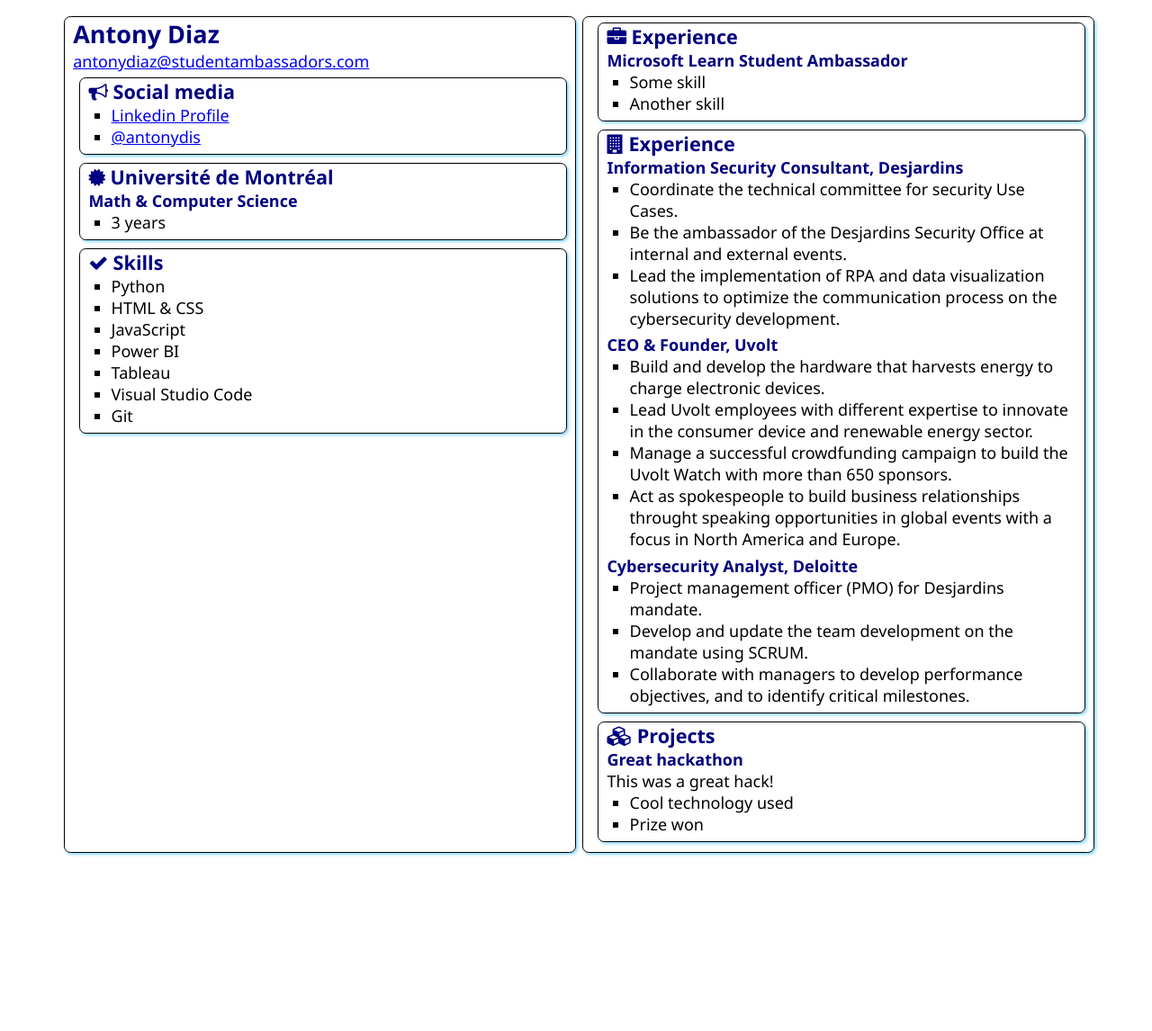
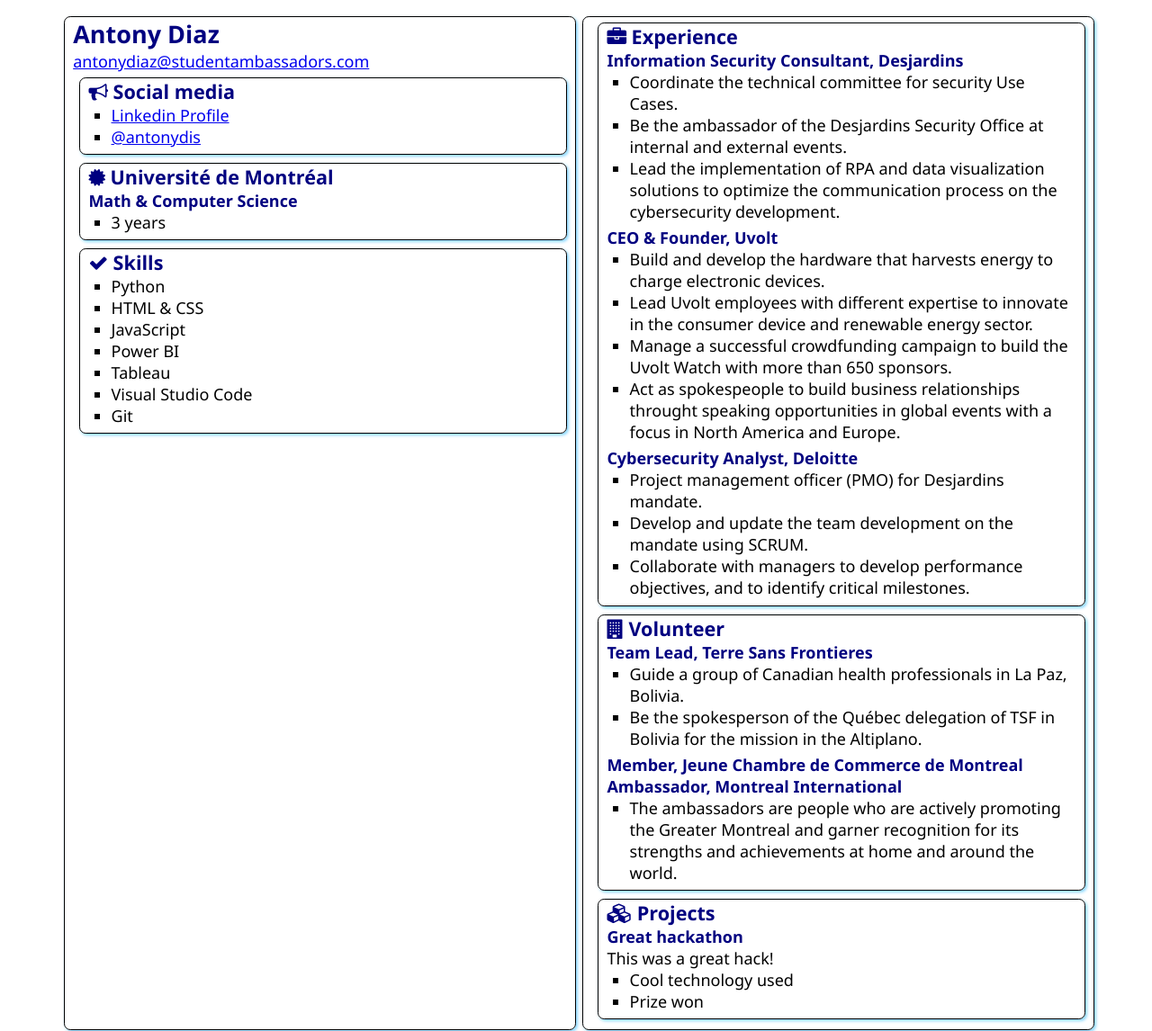
Before and after one commit to andirona1/SATechnicalOnboarding, a plain HTML site: page src/index.html in a window 1280 px wide. Shown: the top 1146 px of the page at 90% size. Before the commit the page ends 970 px from the top, so only its background shows below. Drawn offline with Linux system fonts and the light colour scheme.

Commit message:
Update index.html
Added volunteer experience.

```diff
--- a/src/index.html
+++ b/src/index.html
@@ -61,18 +61,6 @@
                     <i class="fa fa-briefcase" aria-hidden="true"></i>
                     Experience
                 </h2>
-                <h3>Microsoft Learn Student Ambassador</h3>
-                <ul>
-                    <li>Some skill</li>
-                    <li>Another skill</li>
-                </ul>
-            </section>
-            <section class="box">
-                <h2>
-                    <i class="fa fa-building" aria-hidden="true"></i>
-                    Experience
-                </h2>
-
                 <h3>Information Security Consultant, Desjardins</h3>
                 <ul>
                     <li>Coordinate the technical committee for security Use Cases.</li>
@@ -95,6 +83,24 @@
             </section>
             <section class="box">
                 <h2>
+                    <i class="fa fa-building" aria-hidden="true"></i>
+                    Volunteer
+                </h2>
+
+                <h3>Team Lead, Terre Sans Frontieres</h3>
+                <ul>
+                    <li>Guide a group of Canadian health professionals in La Paz, Bolivia.</li>
+                    <li>Be the spokesperson of the Québec delegation of TSF in Bolivia for the mission in the Altiplano.</li>
+                </ul>
+                <h3>Member, Jeune Chambre de Commerce de Montreal</h3>
+
+                <h3>Ambassador, Montreal International</h3>
+                <ul>
+                    <li>The ambassadors are people who are actively promoting the Greater Montreal and garner recognition for its strengths and achievements at home and around the world.</li>
+                </ul>
+            </section>
+            <section class="box">
+                <h2>
                     <i class="fa fa-cubes" aria-hidden="true"></i>
                     Projects
                 </h2>
```
